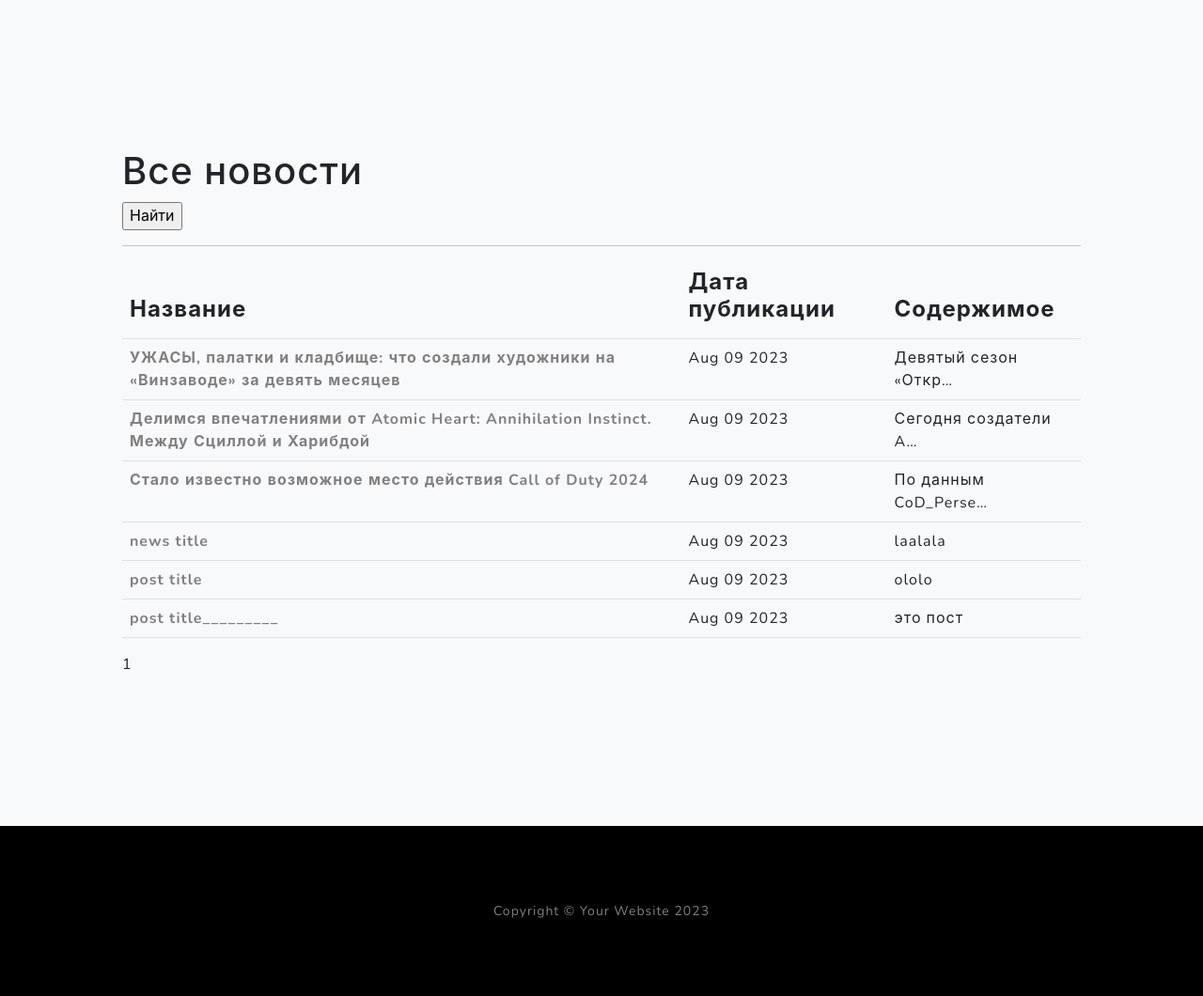
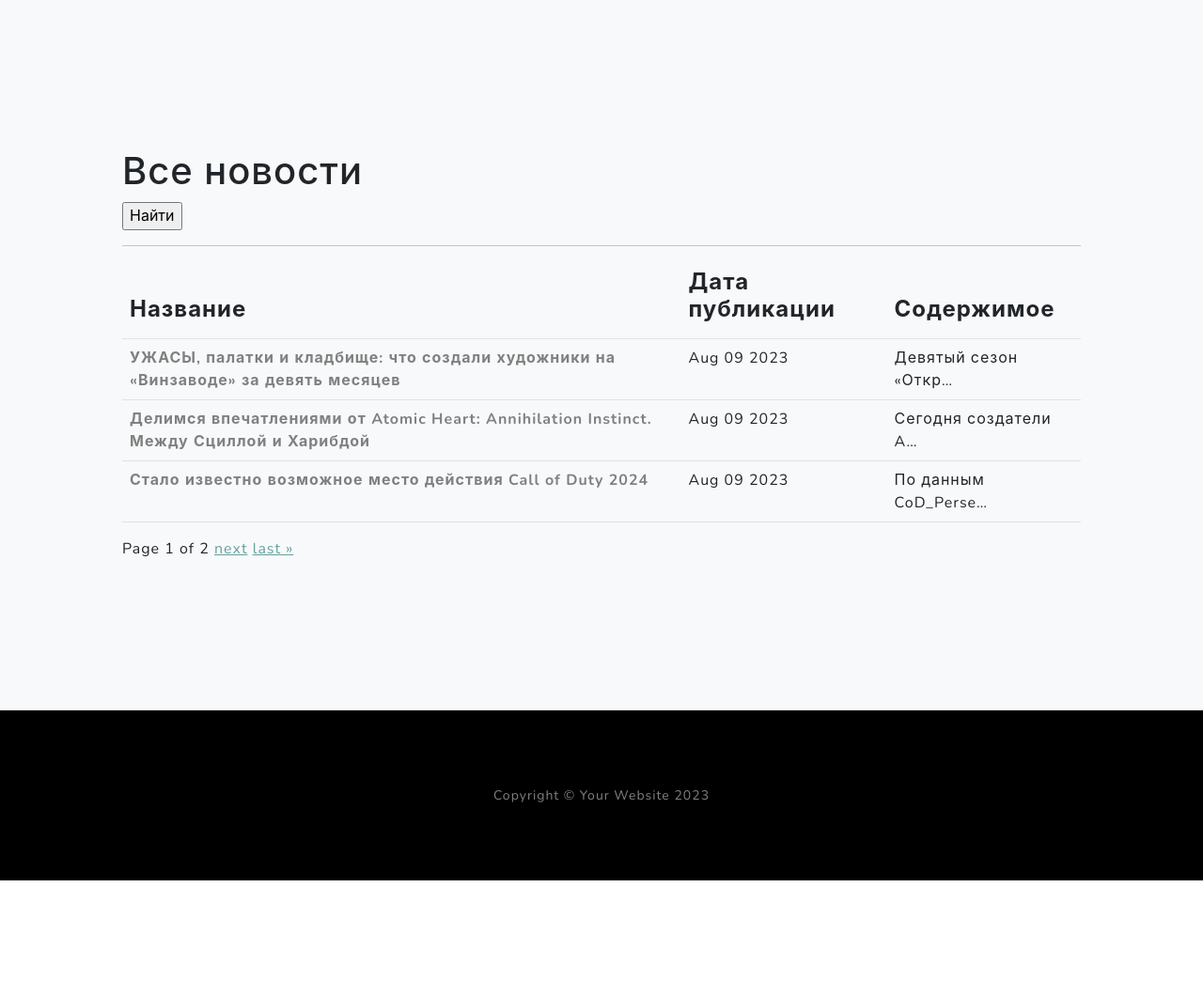
Before and after one commit to annazholudeva/NewsPortal, a Django app: page /news/ in a window 1280 px wide. Shown: the part 801-1861 px from the top of the page at 94% size. After the commit the page ends 1738 px from the top, so only its background shows below. Run offline with Django 4.2, Linux system fonts and the light colour scheme; data comes from the database, SQL or seed files in the repository; some libraries are stand-ins or nearby versions.

Commit message:
Initial commit

```diff
--- a/news/filters.py
+++ b/news/filters.py
@@ -1,5 +1,4 @@
-from django.forms import DateInput
-from django_filters import FilterSet, DateFilter, CharFilter
+from django_filters import FilterSet
 from .models import Post
 
 
--- a/news/views.py
+++ b/news/views.py
@@ -11,7 +11,7 @@ class NewsList(ListView):
     ordering = 'date'
     template_name = 'allnews.html'
     context_object_name = 'allnews'
-    paginate_by = 6
+    paginate_by = 3
 
     def get_queryset(self):
         queryset = super().get_queryset()
--- a/templates/allnews.html
+++ b/templates/allnews.html
@@ -39,21 +39,19 @@ Post
            <h2>No news available!</h2>
        {% endif %}
 
-       {% if page_obj.has_previous %}
-       <a href="?{% url_replace page=1 %}">&laquo; first</a>
-           {% if page_obj.previous_page_number != 1 %}
-               ...
-               <a href="?{% url_replace page=page_obj.previous_page_number %}">{{ page_obj.previous_page_number }}</a>
-           {% endif %}
-       {% endif %}
-
-       {{ page_obj.number }}
-
-       {% if page_obj.has_next %}
-           <a href="?{% url_replace page=page_obj.next_page_number %}">{{ page_obj.next_page_number }}</a>
-           {% if paginator.num_pages != page_obj.next_page_number %}
-               ...
-               <a href="?{% url_replace page=page_obj.paginator.num_pages %}">{{ page_obj.paginator.num_pages }}</a>
-           {% endif %}
-       {% endif %}
+       <div class="pagination">
+           <span class="step-links">
+               {% if page_obj.has_previous %}
+               <a href="?page=1">&laquo; first</a>
+               <a href="?page={{ page_obj.previous_page_number }}">previous</a>
+               {% endif %}
+               <span class="current">
+               Page {{ page_obj.number }} of {{ page_obj.paginator.num_pages }}
+               </span>
+               {% if page_obj.has_next %}
+               <a href="?page={{ page_obj.next_page_number }}">next</a>
+               <a href="?page={{ page_obj.paginator.num_pages }}">last &raquo;</a>
+               {% endif %}
+           </span>
+       </div>
 {% endblock content %}
```
